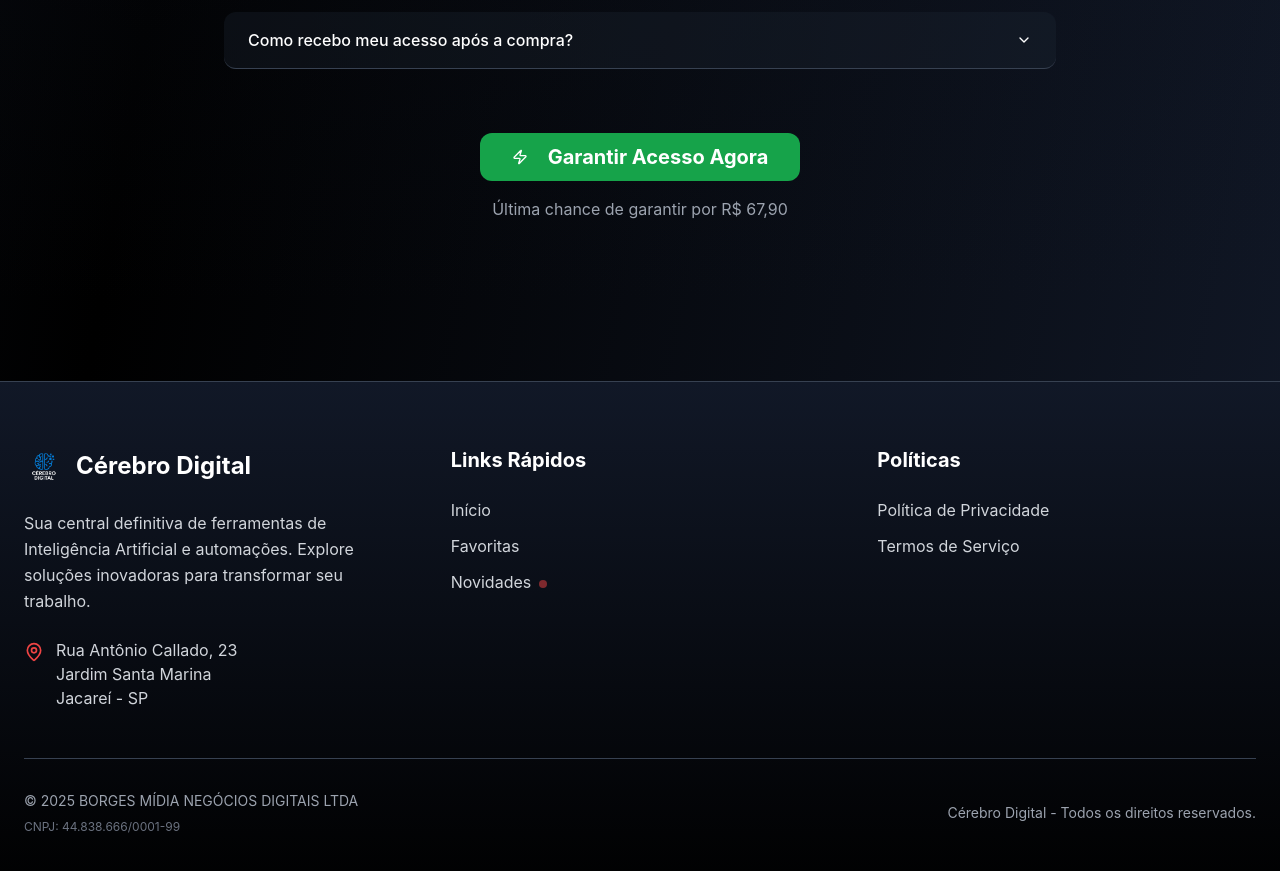
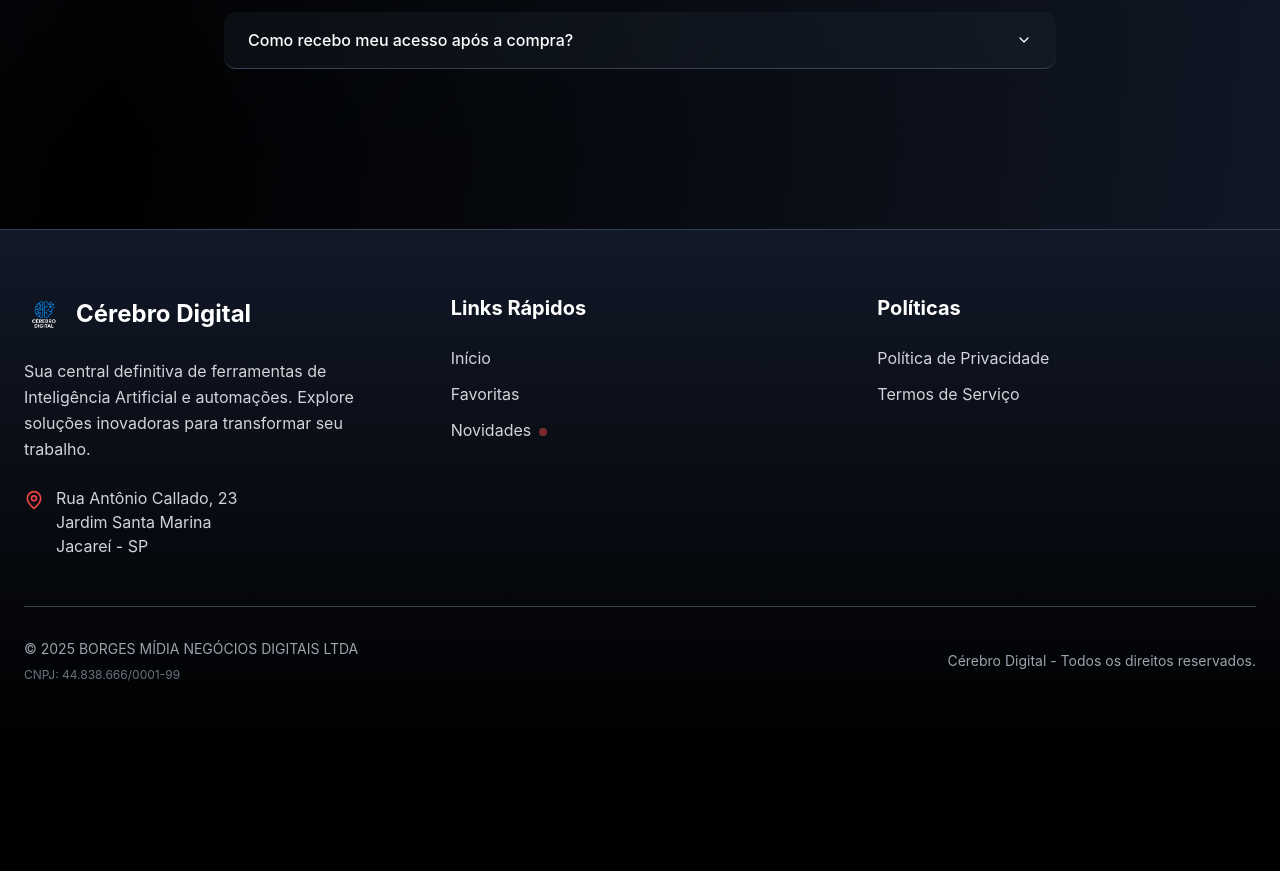
Before and after one commit to alef-tav/digital-brain-hub-ai-97, a React (Vite) app: page / in a window 1280 px wide. Shown: the part 6760-7631 px from the top of the page. After the commit the page ends 7507 px from the top, so only its background shows below. Built offline with nearby package versions, Linux system fonts and the light colour scheme.

Commit message:
Remove elements

```diff
--- a/src/pages/LandingPage.tsx
+++ b/src/pages/LandingPage.tsx
@@ -584,21 +584,6 @@ const LandingPage = () => {
               </AccordionContent>
             </AccordionItem>
           </Accordion>
-
-          <div className="text-center mt-16">
-            <Button
-              asChild
-              className="bg-green-600 hover:bg-green-700 text-white px-8 py-6 text-xl font-bold rounded-xl"
-            >
-              <Link to="/checkout">
-                <Zap className="w-6 h-6 mr-3" />
-                Garantir Acesso Agora
-              </Link>
-            </Button>
-            <p className="text-gray-400 mt-4">
-              Última chance de garantir por R$ 67,90
-            </p>
-          </div>
         </div>
       </section>
 
```
